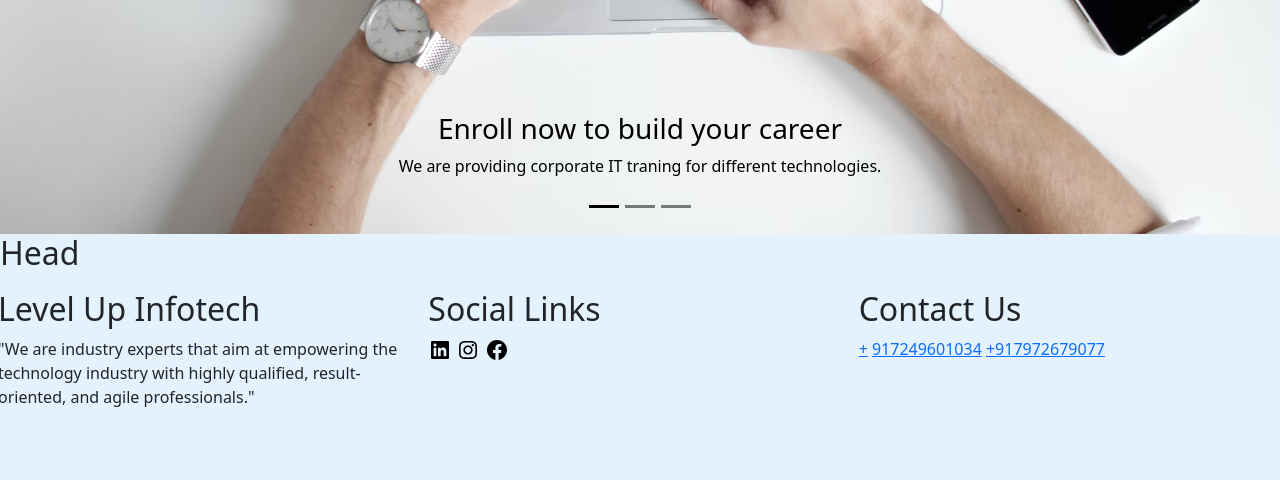
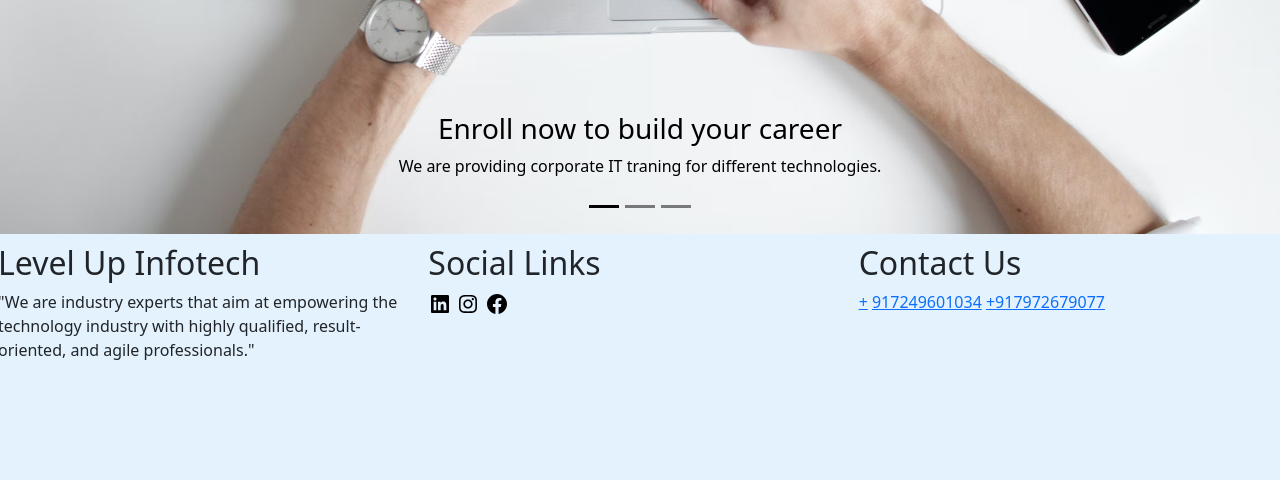
Before and after one commit to Shivrajk79/flaskapp, a Flask app: page / in a window 1280 px wide. Shown: the part 675-1155 px from the top of the page. After the commit the page ends 1035 px from the top, so only its background shows below. Run offline with Flask 2, Linux system fonts and the light colour scheme.

Commit message:
Removed Head

```diff
--- a/templates/index.html
+++ b/templates/index.html
@@ -39,6 +39,5 @@
       <span class="visually-hidden">Next</span>
     </button>
   </div>
-  <h2>Head</h2>
 </div>
 {% endblock bodyone%}
```
